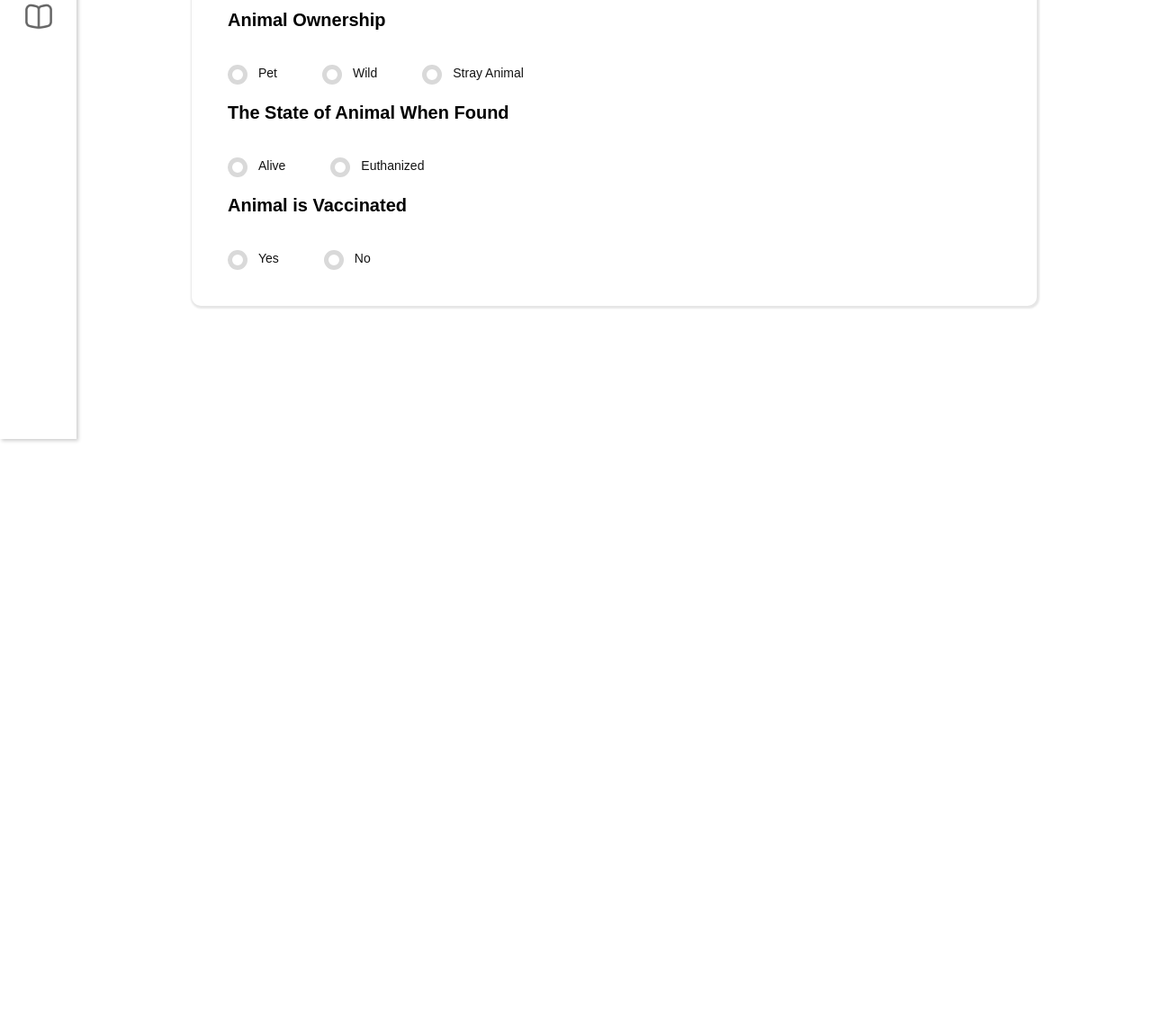
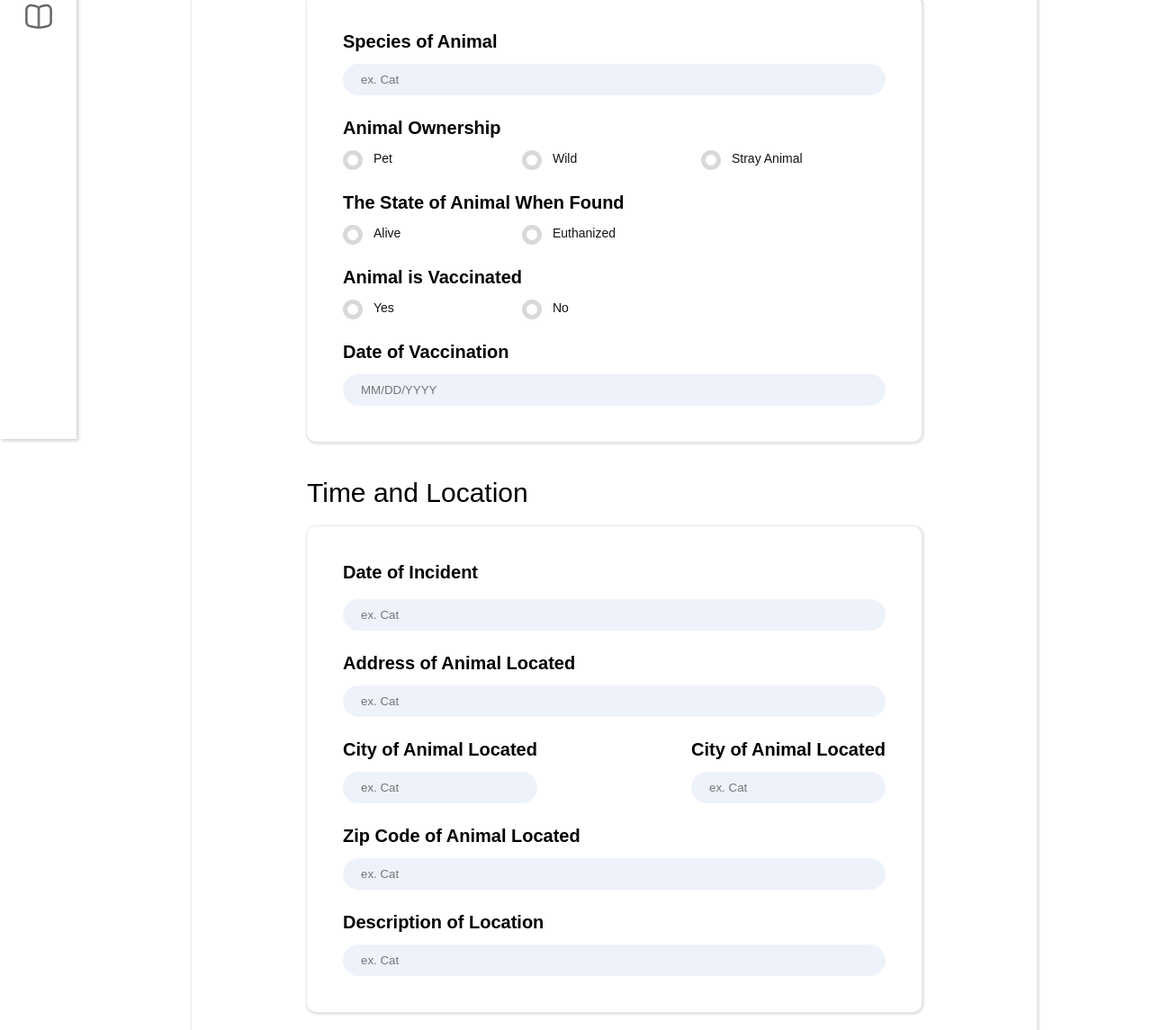
Before and after one commit to meglin20/survis, a plain HTML site: page form_1.html in a window 1280 px wide. Shown: the part 312-1457 px from the top of the page at 90% size. Before the commit the page ends 800 px from the top, so only its background shows below. Drawn offline with Linux system fonts and the light colour scheme.

Commit message:
changed structure

```diff
--- a/form_1.html
+++ b/form_1.html
@@ -24,9 +24,12 @@
                     <div>
                         <img class="progress" src="images/progress.png" alt="Home">
                     </div>
+                    <div class="outer-container">
+
+                        <div class="section-header">Animal Suspected</div>
                         <div class="form-content">
                             <div class="field-container">
-                            <div class="field-title">Species of Animal</div>
+                                <p class="field-title" style="margin-top: 0px">Species of Animal</p>
                                 <br>
                                 <div class="text-input">
                                     <input type="text" class="form__input" id="species" placeholder="ex. Cat" required="" />
@@ -79,6 +82,68 @@
                                     </label>
                                 </div>
                             </div>
+                            <div class="field-container">
+                                <p class="field-title">Date of Vaccination</p>
+                                <br>
+                                <div class="text-input">
+                                    <input type="text" class="form__input" id="species" placeholder="MM/DD/YYYY" required="" />
+                                </div>
+                            </div>
+                        </div>
+
+                        <div class="section-header">Time and Location</div>
+                        <div class="form-content">
+                            <div class="field-container">
+                                <div class="field-title" style="margin-top: 0px">Date of Incident</div>
+                                <br>
+                                <div class="text-input">
+                                    <input type="text" class="form__input" id="species" placeholder="ex. Cat" required="" />
+                                </div>
+                            </div>
+
+                            <div class="field-container">
+                                <p class="field-title">Address of Animal Located</p>
+                                <br>
+                                <div class="text-input">
+                                    <input type="text" class="form__input" id="species" placeholder="ex. Cat" required="" />
+                                </div>
+                            </div>
+
+                            <div class="field-container two-cols">
+                                <div>
+                                <p class="field-title">City of Animal Located</p>
+                                    <br>
+                                    <div class="text-input">
+                                        <input type="text" class="form__input" id="species" placeholder="ex. Cat" required="" />
+                                    </div>
+                                </div>
+                                <div style="margin-left: auto">
+                                    <p class="field-title">City of Animal Located</p>
+                                        <br>
+                                        <div class="text-input">
+                                            <input type="text" class="form__input" id="species" placeholder="ex. Cat" required="" />
+                                        </div>
+                                </div>
+                            </div>
+
+                            <div class="field-container">
+                                <p class="field-title">Zip Code of Animal Located</p>
+                                <br>
+                                <div class="text-input">
+                                    <input type="text" class="form__input" id="species" placeholder="ex. Cat" required="" />
+                                </div>
+                            </div>
+
+                            <div class="field-container">
+                                <p class="field-title">Description of Location</p>
+                                <br>
+                                <div class="text-input">
+                                    <input type="text" class="form__input" id="species" placeholder="ex. Cat" required="" />
+                                </div>
+                            </div>
+
+                        </div>
+
                     </div>
                 </div>
             </div>
--- a/style.css
+++ b/style.css
@@ -53,15 +53,20 @@ body {
   }
 
   .form-content {
-    margin-top: 40px;
     padding: 40px;
     width: 100%;
     position: relative;
     border-radius: 10px;
     box-shadow: 1px 1px 2px 2px rgba(0, 0, 0, 0.1);
     box-sizing: border-box;
+    display: flex;
+    flex-direction: column;
+    gap: 5px;
   }
 
+  .form-content p {
+    margin-bottom: -5px;
+  }
 
   label {
     cursor: pointer;
@@ -125,18 +130,54 @@ body {
 
   .check-container {
     display: flex;
-    flex-direction: row;
-    gap: 50px;
+  }
+
+  .check-container label {
+    width: 33%;
+  }
+
+  .text-input {
+    width: 100%;
+    font-weight: bold;
   }
 
   .text-input input {
     background-color: #EEF2FA;
     border: none;
+    appearance: none;
+    padding: 10px 0px 10px 20px;
     border-radius: 20px;
-    padding: 7px;
+    width: 100%;
+    box-sizing: border-box;
   }
 
   .field-title {
     font-size: 20px;
     font-weight: bold;
   }
+
+  .field-container {
+    width: 100%;
+  }
+
+
+  .section-header {
+    font-size: 30px;
+    margin-bottom: 20px;
+    margin-top: 40px;
+  }
+
+  .outer-container {
+    padding-left: 10vw;
+    padding-right: 10vw;
+    margin-top: 30px;
+    padding-bottom: 20px;
+    box-shadow: 1px 1px 2px 2px rgba(0, 0, 0, 0.1);
+    padding-top: 30px;
+
+  }
+
+  .two-cols {
+    display: flex;
+    flex-direction: row;
+  }
```
Lines whose indentation alone changed are shown as unchanged.
